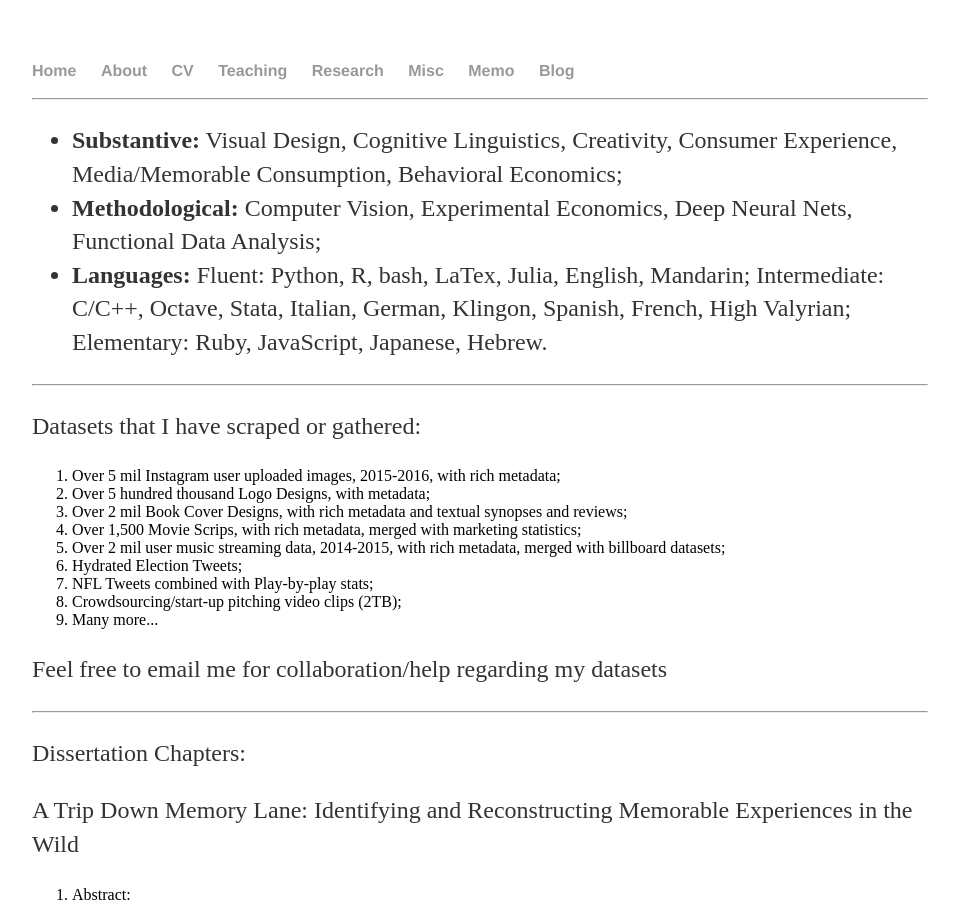
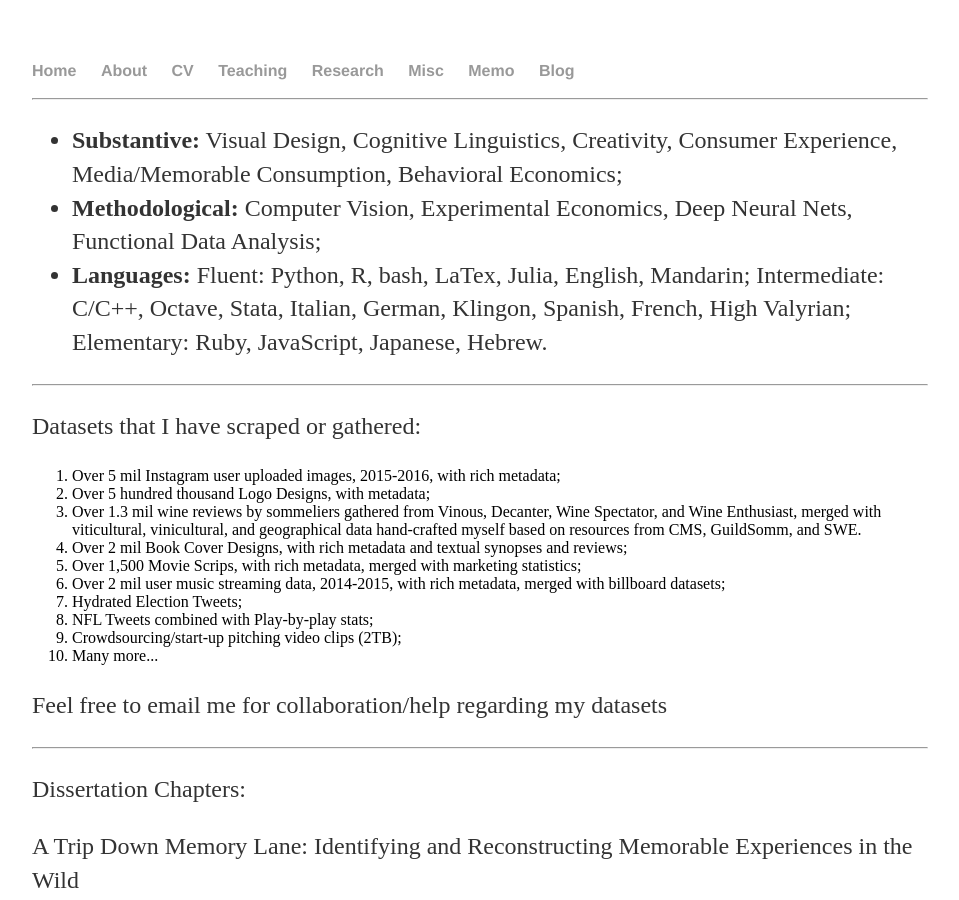
Before and after one commit to shenglih/shenglih.github.io, a Jekyll site: the page built from research/index.html, in a window 1280 px wide and 900 px high. Shown: the whole window, without its empty margins (160-1119 px from the left). Built offline with Jekyll 4.4.1, drawn with Linux system fonts in a browser that asks for light colours.

Commit message:
Update index.html

```diff
--- a/research/index.html
+++ b/research/index.html
@@ -17,6 +17,7 @@ title: Shengli Hu, Research
 	<ol>
 		<li> Over 5 mil Instagram user uploaded images, 2015-2016, with rich metadata; </li>
 		<li> Over 5 hundred thousand Logo Designs, with metadata; </li>
+		<li> Over 1.3 mil wine reviews by sommeliers gathered from Vinous, Decanter, Wine Spectator, and Wine Enthusiast, merged with viticultural, vinicultural, and geographical data hand-crafted myself based on resources from CMS, GuildSomm, and SWE.</li>
 		<li> Over 2 mil Book Cover Designs, with rich metadata and textual synopses and reviews; </li>
 		<li> Over 1,500 Movie Scrips, with rich metadata, merged with marketing statistics;</li>
 		<li> Over 2 mil user music streaming data, 2014-2015, with rich metadata, merged with billboard datasets;</li>
```
